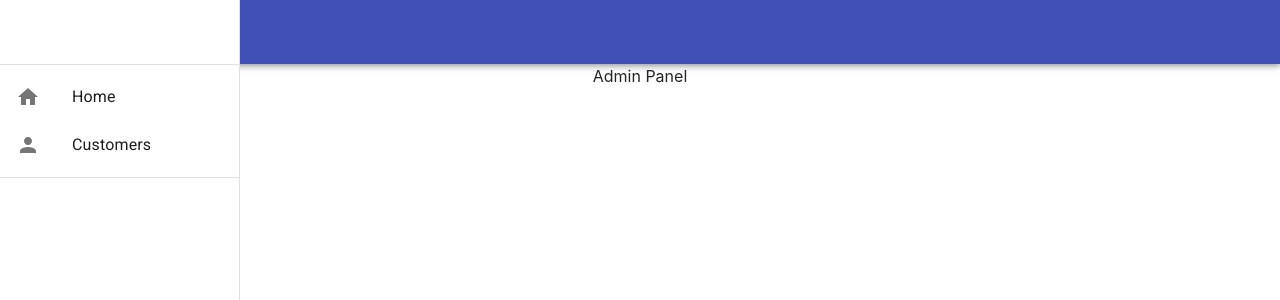
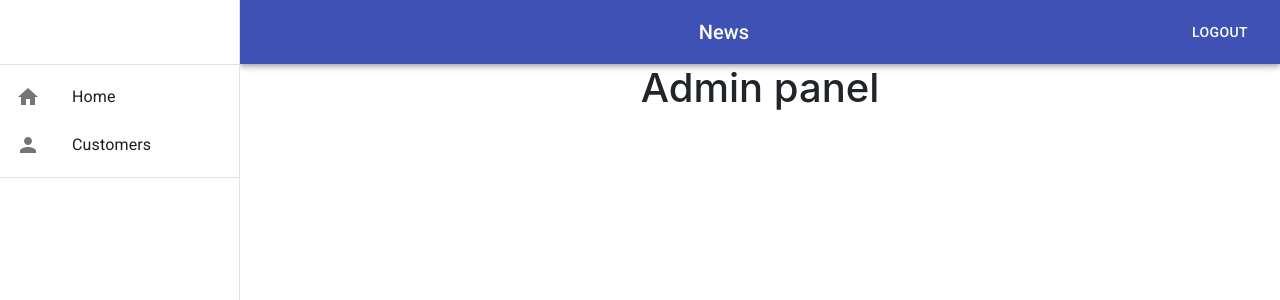
Before and after one commit to jrjs1996/Delivery, a React (Create React App) app in the folder client/: page /admin in a window 1280 px wide. Shown: the top 300 px of the page. Built offline with nearby package versions, Linux system fonts and the light colour scheme; sample sign-in values are in the browser's storage; a web font is replaced by a local one.

Commit message:
Logout button now works. Admin panel doesn't overlap with side.

```diff
--- a/client/src/Components/Admin/Admin.js
+++ b/client/src/Components/Admin/Admin.js
@@ -1,21 +1,45 @@
 import React from 'react';
 import AppBar from '@material-ui/core/AppBar';
+import { makeStyles } from '@material-ui/core/styles';
 import Toolbar from '@material-ui/core/Toolbar';
 import Typography from '@material-ui/core/Typography';
+import Button from '@material-ui/core/Button';
 import SideMenu from '../SideMenu/SideMenu';
+import LogoutButton from './LogoutButton';
+const drawerWidth = 240;
+
+const useStyles = makeStyles(theme => ({
+  root: {
+    flexGrow: 1,
+    marginLeft: drawerWidth,
+    width: `calc(100% - ${drawerWidth}px)`,
+  },
+  menuButton: {
+    marginRight: theme.spacing(2),
+  },
+  title: {
+    flexGrow: 1,
+  },
+}));
 
 export default function Admin() {
+
+  const classes = useStyles();
+
   return (
     <div className="adminPanel">
-      <AppBar position="static">
-        <Toolbar>
-          <Typography variant="title" color="inherit">
-            asdfasdf asdfasdf asdfasdf
-          </Typography>
-        </Toolbar>
-      </AppBar>
       <SideMenu />
-      Admin Panel
+      <div className={classes.root}>
+        <AppBar position="static">
+          <Toolbar>
+            <Typography variant="h6" className={classes.title}>
+              News
+            </Typography>
+            <LogoutButton color="inherit" />
+          </Toolbar>
+        </AppBar>
+        <h1>Admin panel</h1>
+      </div>
     </div>
   );
 }
--- /dev/null
+++ b/client/src/Components/Admin/LogoutButton.js
@@ -0,0 +1,34 @@
+import React, { Component } from 'react';
+import { connect } from 'react-redux';
+import Button from '@material-ui/core/Button';
+import PropTypes from 'prop-types';
+import { withRouter } from 'react-router-dom';
+import { logout } from '../../actions/adminActions';
+
+class LogoutButton extends Component {
+  constructor(props) {
+    super(props);
+
+    this.onClick = this.onClick.bind(this);
+  }
+
+  onClick() {
+    const { history, logout: action } = this.props;
+    action();
+    history.push('/');
+  }
+
+  render() {
+    return (
+      <div>
+        <Button onClick={this.onClick} {...this.props}>Logout</Button>
+      </div>
+    );
+  }
+}
+
+LogoutButton.propTypes = {
+  logout: PropTypes.func.isRequired,
+};
+
+export default withRouter(connect(null, { logout })(LogoutButton));
--- a/client/src/actions/adminActions.js
+++ b/client/src/actions/adminActions.js
@@ -1,6 +1,5 @@
-/* eslint-disable import/prefer-default-export */
 import axios from 'axios';
-import { saveToken } from '../utils/token';
+import { saveToken, removeToken } from '../utils/token';
 import { LOGIN_ADMIN } from './types';
 
 export const login = postData => async (dispatch) => {
@@ -18,3 +17,7 @@ export const login = postData => async (dispatch) => {
     return false;
   }
 };
+
+export const logout = () => (dispatch) => {
+  removeToken();
+};
```
